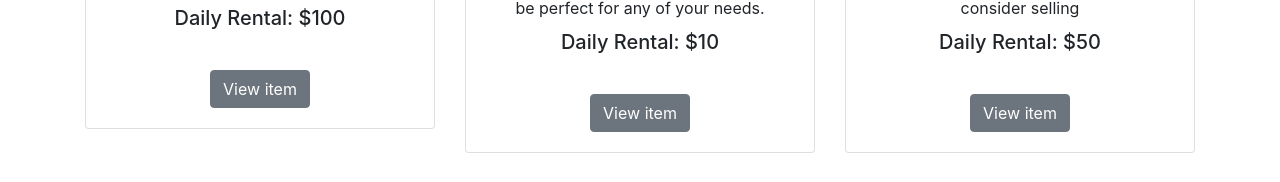
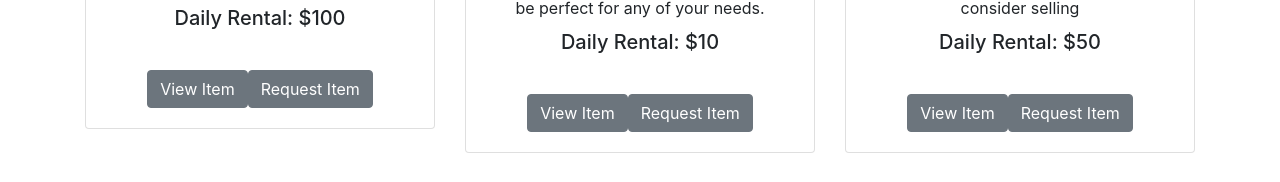
Before and after one commit to tt-18-use-my-tech-stuff/Front-end, a React (Create React App) app: page /items in a window 1280 px wide. Shown: the part 528-710 px from the top of the page. Built offline with nearby package versions, Linux system fonts and the light colour scheme.

Commit message:
lender card button functionality

```diff
--- a/public/index.html
+++ b/public/index.html
@@ -1,14 +1,12 @@
 <!DOCTYPE html>
 <html lang="en">
+
 <head>
   <meta charset="utf-8" />
   <link rel="icon" href="%PUBLIC_URL%/favicon.ico" />
   <meta name="viewport" content="width=device-width, initial-scale=1" />
   <meta name="theme-color" content="#000000" />
-    <meta
-      name="description"
-      content="Web site created using create-react-app"
-    />
+  <meta name="description" content="Borrow and Lend tech from people like you, skip the middle-man" />
   <link rel="apple-touch-icon" href="%PUBLIC_URL%/logo192.png" />
   <!--
       manifest.json provides metadata used when your web app is installed on a
@@ -24,8 +22,9 @@
       work correctly both with client-side routing and a non-root public URL.
       Learn how to configure a non-root public URL by running `npm run build`.
     -->
-    <title>React App</title>
+  <title>Use My Tech Stuff</title>
 </head>
+
 <body>
   <noscript>You need to enable JavaScript to run this app.</noscript>
   <div id="root"></div>
@@ -40,4 +39,5 @@
       To create a production bundle, use `npm run build` or `yarn build`.
     -->
 </body>
+
 </html>
--- a/src/Components/TechItem.js
+++ b/src/Components/TechItem.js
@@ -12,23 +12,69 @@ import {
   CardText,
 } from "reactstrap";
 import techitems from "../img/techitems.jpg";
+import { useHistory } from "react-router";
+import { axiosWithAuth } from "./helpers/axiosWithAuth";
 
 const Card = styled(ReactCard)`
   margin-bottom: 50px;
 `;
 
 const TechCard = ({ item }) => {
+  const { push } = useHistory();
+
+  const confirm = (action) =>
+    window.confirm(`Are you sure you want to ${action} ${item.item_name}`);
+  //\/\/\/\/\/\/\/\/\/\ CONDITIONAL RENDER LOGIC /\/\/\/\/\/\/\/\/\/\\
+  let handleSafeClick;
+  let handleScaryClick;
+  let safeButtonText;
+  let scaryButtonText;
+  let subtitle;
+  if (item.owner) {
+    //\/\/\/\/\/\/\/\/\/\ Borrowers /\/\/\/\/\/\/\/\/\/\\
+    subtitle = `Owner: ${item.owner}`;
+    handleSafeClick = () => {
+      /*more details, photos */
+    };
+    handleScaryClick = () => {
+      /*
+      post item request
+       */
+    };
+    safeButtonText = "View Item";
+    scaryButtonText = "Request Item";
+  } else {
+    //\/\/\/\/\/\/\/\/\/\ Lenders /\/\/\/\/\/\/\/\/\/\\
+    subtitle = item.renter ? `Rented by: ${item.renter}` : "Available";
+    handleSafeClick = () => {
+      push(`/items/${item.item_id}`);
+    };
+
+    handleScaryClick = () => {
+      if (confirm("DELETE")) {
+        axiosWithAuth()
+          .delete(`items/${item.item_id}`)
+          .then((res) => {
+            console.log(res.data);
+            alert("Deletion Successful");
+          })
+          .catch((err) => {
+            console.log(err.message);
+            alert("Hmmm looks like something went wrong. Try again later.");
+          });
+      }
+    };
+    safeButtonText = "Edit Item";
+    scaryButtonText = "Delete Item";
+  }
+
   return (
     <Card>
       <CardImg top width="100%" src={techitems} alt="Recipe" />
       <CardBody>
         <CardTitle tag="h5">Title: {item.item_name}</CardTitle>
         <CardSubtitle tag="h5" className="mb-2 text-muted">
-          {item.owner
-            ? `Owner: ${item.owner}`
-            : item.renter
-            ? `Rented by: ${item.renter}`
-            : "Available"}
+          {subtitle}
         </CardSubtitle>
         <Badge color="dark" pill>
           Category: {item.category}
@@ -38,7 +84,8 @@ const TechCard = ({ item }) => {
       </CardBody>
 
       <CardBody>
-        <Button>View item</Button>
+        <Button onClick={handleSafeClick}>{safeButtonText}</Button>
+        <Button onClick={() => handleScaryClick()}>{scaryButtonText}</Button>
       </CardBody>
     </Card>
   );
```
Also changed, not shown: src/Components/LenderDashboard.js (+5 -7 lines). Lines whose indentation alone changed are shown as unchanged.
